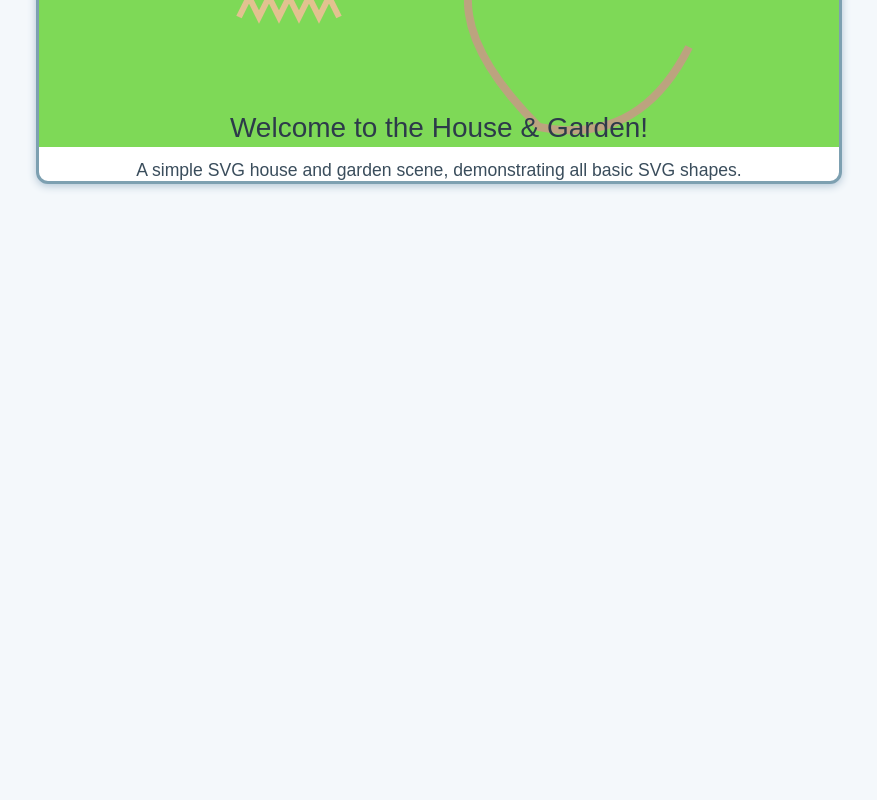
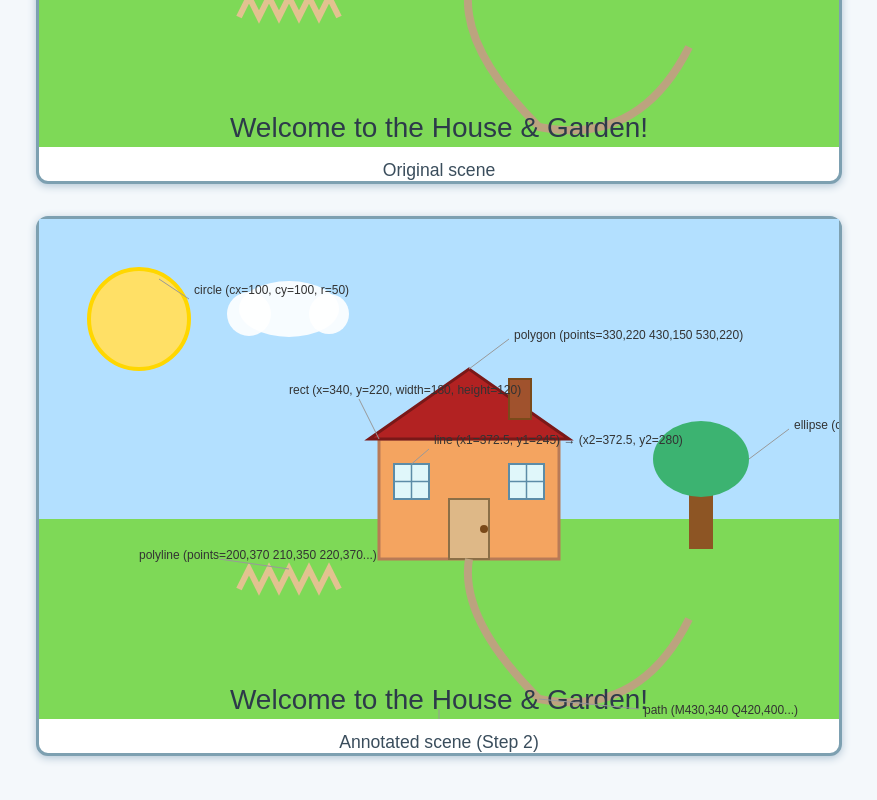
Before and after one commit to kenn040502/T04-1, a plain HTML site: page index.html in a window 1280 px wide. Shown: the part 494-1294 px from the top of the page, without its empty margins (201-1078 px from the left). Before the commit the page ends 800 px from the top, so only its background shows below. Drawn offline with Linux system fonts and the light colour scheme.

Commit message:
add Step 2 annotated picture [AI-assisted]

```diff
--- a/index.html
+++ b/index.html
@@ -36,9 +36,8 @@
 		}
 	</style>
 </head>
-<body>
 	<h1>T04 – SVG House &amp; Garden</h1>
-	<figure class="svg-border">
+	<figure id="scene-original" class="svg-border">
 		<svg
 			width="800" height="500" viewBox="0 0 800 500"
 			role="img"
@@ -96,7 +95,123 @@
 			<!-- Caption (text) -->
 			<text x="400" y="490" text-anchor="middle" font-size="28" fill="#2d3a4a" font-family="Arial, sans-serif">Welcome to the House &amp; Garden!</text>
 		</svg>
-		<figcaption>A simple SVG house and garden scene, demonstrating all basic SVG shapes.</figcaption>
+		<figcaption>Original scene</figcaption>
+	</figure>
+
+	<figure id="scene-annotated-figure" class="svg-border">
+		<svg
+			id="scene-annotated"
+			width="800" height="500" viewBox="0 0 800 500"
+			role="img"
+			aria-labelledby="svgTitle2 svgDesc2"
+			tabindex="0"
+		>
+			<title id="svgTitle2">House and Garden Scene (Annotated)</title>
+			<desc id="svgDesc2">An SVG illustration showing a house with a roof, chimney, windows, door, a tree, sun, cloud, fence, curved path, and a garden with grass, using all basic SVG shapes. This copy is annotated to label one example of each SVG shape.</desc>
+			<!-- Sky (rect) -->
+			<rect x="0" y="0" width="800" height="300" fill="#b3e0ff" />
+			<!-- Grass (rect) -->
+			<rect x="0" y="300" width="800" height="200" fill="#7ed957" />
+
+			<!-- Sun (circle) -->
+			<circle cx="100" cy="100" r="50" fill="#ffe066" stroke="#ffd700" stroke-width="4" />
+
+			<!-- Cloud (ellipse + circles) -->
+			<ellipse cx="250" cy="90" rx="50" ry="28" fill="#fff" opacity="0.9" />
+			<circle cx="210" cy="95" r="22" fill="#fff" opacity="0.9" />
+			<circle cx="290" cy="95" r="20" fill="#fff" opacity="0.9" />
+
+			<!-- Tree trunk (rect) -->
+			<rect x="650" y="260" width="24" height="70" fill="#8d5524" />
+			<!-- Tree foliage (ellipse) -->
+			<ellipse cx="662" cy="240" rx="48" ry="38" fill="#3cb371" />
+
+			<!-- House body (rect) -->
+			<rect x="340" y="220" width="180" height="120" fill="#f4a460" stroke="#b97a56" stroke-width="3" />
+			<!-- Roof (polygon) -->
+			<polygon points="330,220 430,150 530,220" fill="#b22222" stroke="#7a1818" stroke-width="3" />
+			<!-- Chimney (rect) -->
+			<rect x="470" y="160" width="22" height="40" fill="#a0522d" stroke="#7a4a1a" stroke-width="2" />
+
+			<!-- Door (rect) -->
+			<rect x="410" y="280" width="40" height="60" fill="#deb887" stroke="#8b6f47" stroke-width="2" />
+			<!-- Door knob (circle) -->
+			<circle cx="445" cy="310" r="4" fill="#7a4a1a" />
+
+			<!-- Left window (rect) -->
+			<rect x="355" y="245" width="35" height="35" fill="#e0f7fa" stroke="#5c8ca7" stroke-width="2" />
+			<!-- Right window (rect) -->
+			<rect x="470" y="245" width="35" height="35" fill="#e0f7fa" stroke="#5c8ca7" stroke-width="2" />
+			<!-- Window panes (lines) -->
+			<line x1="372.5" y1="245" x2="372.5" y2="280" stroke="#5c8ca7" stroke-width="1.5" />
+			<line x1="355" y1="262.5" x2="390" y2="262.5" stroke="#5c8ca7" stroke-width="1.5" />
+			<line x1="487.5" y1="245" x2="487.5" y2="280" stroke="#5c8ca7" stroke-width="1.5" />
+			<line x1="470" y1="262.5" x2="505" y2="262.5" stroke="#5c8ca7" stroke-width="1.5" />
+
+			<!-- Fence (polyline) -->
+			<polyline points="200,370 210,350 220,370 230,350 240,370 250,350 260,370 270,350 280,370 290,350 300,370" fill="none" stroke="#e2c290" stroke-width="6" />
+
+			<!-- Curved garden path (path) -->
+			<path d="M430,340 Q420,400 500,480 Q600,500 650,400" fill="none" stroke="#bca37f" stroke-width="8" />
+
+			<!-- Caption (text) -->
+			<text x="400" y="490" text-anchor="middle" font-size="28" fill="#2d3a4a" font-family="Arial, sans-serif">Welcome to the House &amp; Garden!</text>
+
+			<style>
+				#scene-annotated #annotations {
+					font-size: 12px;
+					fill: #333;
+					stroke: #999;
+					stroke-width: 1;
+					pointer-events: none;
+				}
+				#scene-annotated #annotations line {
+					stroke: #999;
+					stroke-width: 1;
+					pointer-events: none;
+				}
+				#scene-annotated #annotations text {
+					font-family: Arial, sans-serif;
+					fill: #333;
+					stroke: none;
+					pointer-events: none;
+				}
+			</style>
+			<g id="annotations">
+				<!-- Circle annotation (sun) -->
+				<line x1="150" y1="80" x2="120" y2="60" />
+				<text x="155" y="75">circle (cx=100, cy=100, r=50)</text>
+
+				<!-- Rect annotation (house body) -->
+				<line x1="340" y1="220" x2="320" y2="180" />
+				<text x="250" y="175">rect (x=340, y=220, width=180, height=120)</text>
+
+				<!-- Ellipse annotation (tree foliage) -->
+				<line x1="710" y1="240" x2="750" y2="210" />
+				<text x="755" y="210">ellipse (cx=662, cy=240, rx=48, ry=38)</text>
+
+				<!-- Line annotation (window pane) -->
+				<line x1="372.5" y1="245" x2="390" y2="230" />
+				<text x="395" y="225">line (x1=372.5, y1=245) → (x2=372.5, y2=280)</text>
+
+				<!-- Polyline annotation (fence) -->
+				<line x1="250" y1="350" x2="180" y2="340" />
+				<text x="100" y="340">polyline (points=200,370 210,350 220,370...)</text>
+
+				<!-- Polygon annotation (roof) -->
+				<line x1="430" y1="150" x2="470" y2="120" />
+				<text x="475" y="120">polygon (points=330,220 430,150 530,220)</text>
+
+				<!-- Path annotation (garden path) -->
+				<line x1="500" y1="480" x2="600" y2="490" />
+				<text x="605" y="495">path (M430,340 Q420,400...)</text>
+
+				<!-- Text annotation (caption) -->
+				<line x1="400" y1="490" x2="400" y2="520" />
+				<text x="350" y="535">text (x=400, y=490)</text>
+			</g>
+		</svg>
+		<figcaption>Annotated scene (Step 2)</figcaption>
 	</figure>
 </body>
 </html>
```
